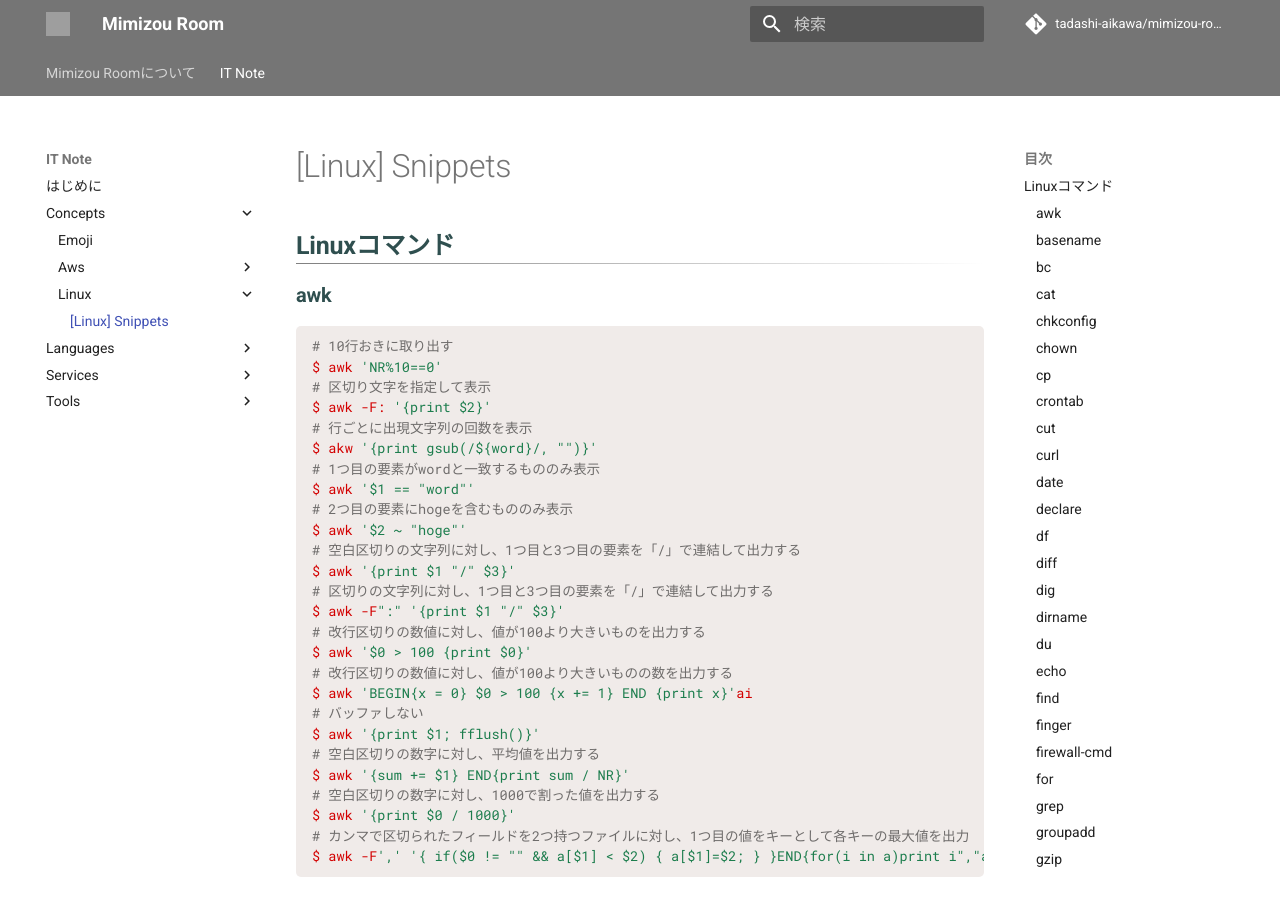
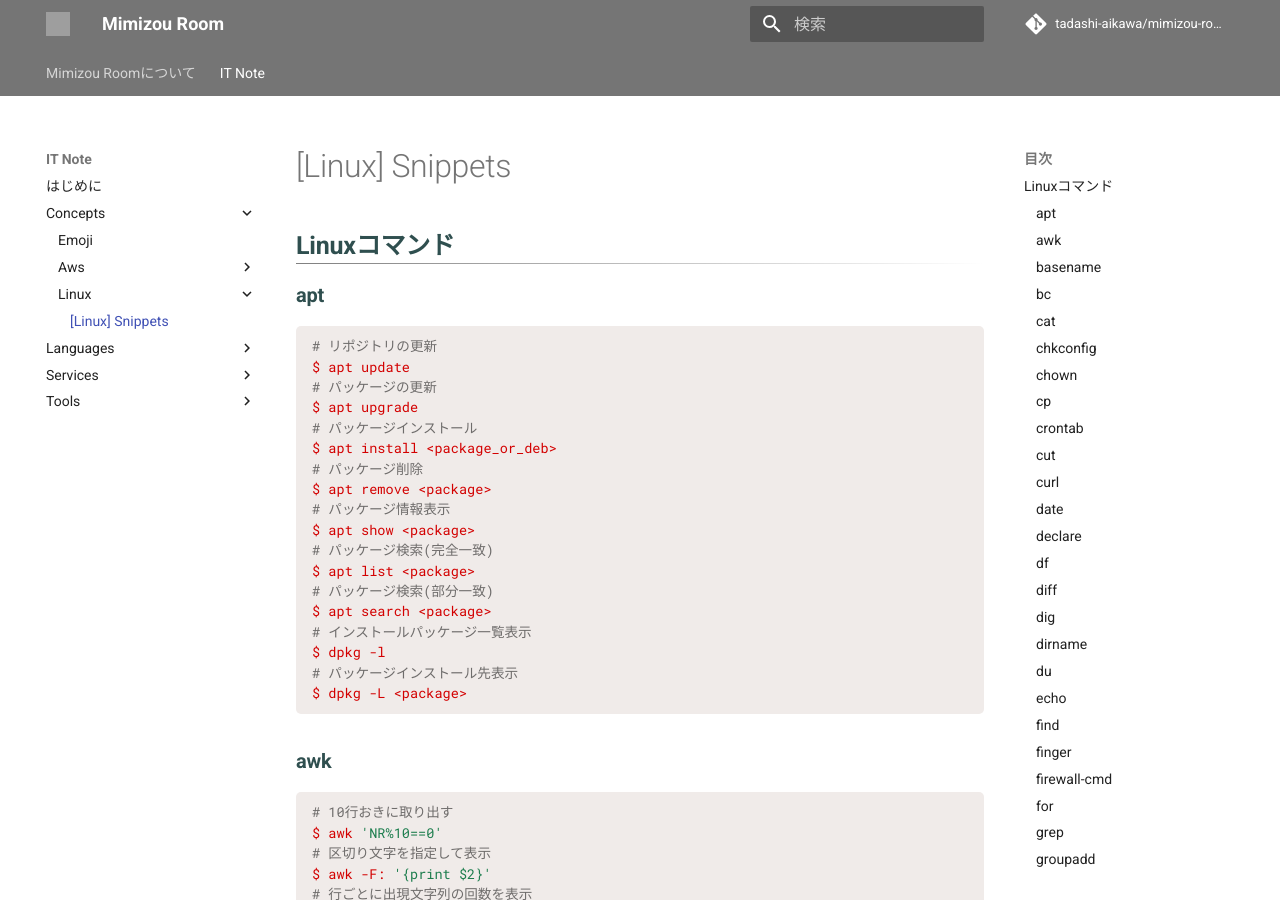
Before and after one commit to tadashi-aikawa/mimizou-room, an MkDocs documentation site: the page built from docs/IT_Note/concepts/linux/snippets.md, in a window 1280 px wide and 900 px high. Built offline with MkDocs 1.6.1 and Material for MkDocs 9.7.7, drawn with Linux system fonts in a browser that asks for light colours; comment, search, counter and statistics services are not loaded; grey boxes are pictures that could not be loaded.

Commit message:
[Linux] snippetsにaptを追加

````diff
--- a/docs/IT_Note/concepts/linux/snippets.md
+++ b/docs/IT_Note/concepts/linux/snippets.md
@@ -3,6 +3,29 @@
 
 Linuxコマンド
 -------------
+
+### apt
+
+```bash
+# リポジトリの更新
+$ apt update
+# パッケージの更新
+$ apt upgrade
+# パッケージインストール
+$ apt install <package_or_deb>
+# パッケージ削除
+$ apt remove <package>
+# パッケージ情報表示
+$ apt show <package>
+# パッケージ検索(完全一致)
+$ apt list <package>
+# パッケージ検索(部分一致)
+$ apt search <package>
+# インストールパッケージ一覧表示
+$ dpkg -l
+# パッケージインストール先表示
+$ dpkg -L <package>
+```
 
 ### awk
 
````
